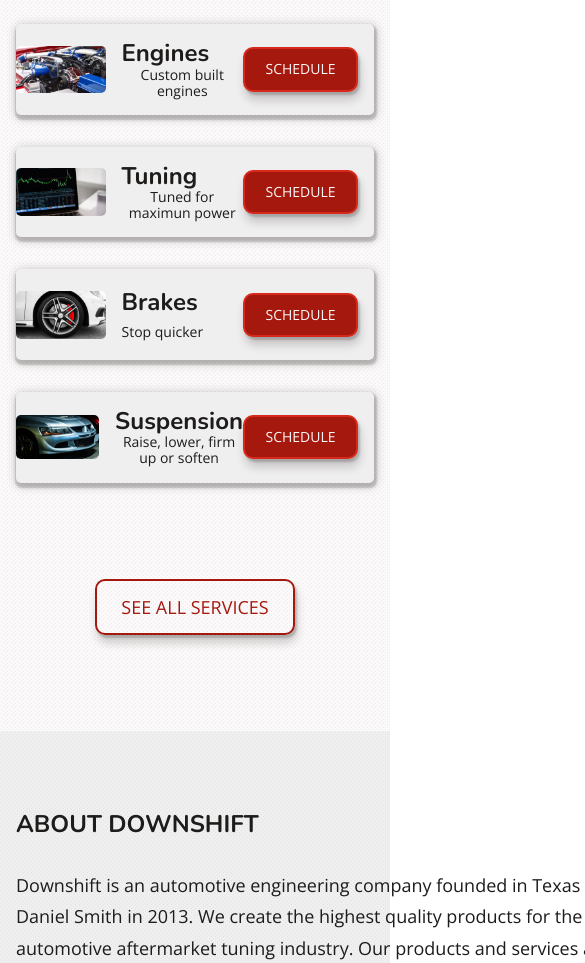
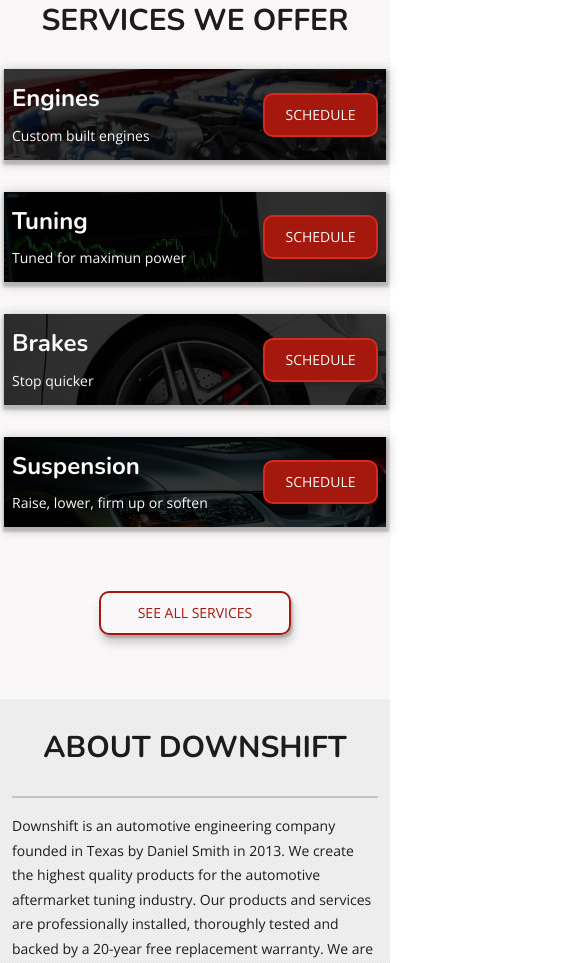
Before and after one commit to jwalker2276/gatsby-site-demo, a Gatsby site: page / in a window 390 px wide. Shown: the part 1037-2000 px from the top of the page, 585 px wide, since content can reach past the window. Built offline with nearby package versions, Linux system fonts and the light colour scheme; Gatsby itself is replaced by a stand-in of ours.

Commit message:
Adjusted about section mobile layout.

```diff
--- a/src/components/common/section-title.js
+++ b/src/components/common/section-title.js
@@ -18,7 +18,8 @@
   color: var(--heading-dark);
 
   @media (max-width: 500px) {
-    font-size: 24px;
+    font-size: 30px;
+    margin: 32px 0 32px 0;
   }
 `;
 
--- a/src/components/home/about.js
+++ b/src/components/home/about.js
@@ -51,16 +51,30 @@
   width: 100%;
   margin: auto;
   max-width: 1440px;
+
+  @media screen and (max-width: 500px) {
+    padding: 0px 4px;
+    grid-template: 1fr / 1fr;
+  }
 `;
 
 const SectionLeft = styled.div`
   display: grid;
   grid-template: auto auto / 1fr;
   grid-column: 1 / 2;
+
+  @media screen and (max-width: 500px) {
+    justify-items: center;
+    padding: 0 8px;
+  }
 `;
 
 const SectionRight = styled.div`
   grid-column: 2 / -1;
+
+  @media screen and (max-width: 500px) {
+    display: none;
+  }
 `;
 
 const SectionParagraph = styled.p`
@@ -70,4 +84,11 @@
   line-height: 1.75;
   margin-bottom: 32px;
   border-bottom: 2px solid var(--shadow);
+
+  @media screen and (max-width: 500px) {
+    width: auto;
+    font-size: 14px;
+    border-top: 2px solid var(--shadow);
+    padding: 16px 0;
+  }
 `;
--- a/src/components/home/service-ads.js
+++ b/src/components/home/service-ads.js
@@ -64,6 +64,10 @@
   @media (max-width: 960px) {
     grid-template: repeat(3, 1fr) / 1fr;
   }
+
+  @media (max-width: 500px) {
+    padding: 0 4px;
+  }
 `;
 
 const BasicAd = styled.div`
@@ -104,6 +108,10 @@
 
   @media (max-width: 1060px) {
     font-size: 24px;
+  }
+
+  @media (max-width: 500px) {
+    font-size: 20px;
   }
 `;
 
--- a/src/components/home/service-card.js
+++ b/src/components/home/service-card.js
@@ -5,7 +5,7 @@
 const ServiceCard = ({ data }) => (
   <CardWrapper>
     <CardImage src={data.ImgSrc} alt={data.Alt} />
-    <CardInner>
+    <CardInner image={data.ImgSrc}>
       <CardIcon src={data.Icon} alt="Service Icon" />
       <CardTitle>{data.Heading}</CardTitle>
       <CardDesc>{data.Text}</CardDesc>
@@ -20,11 +20,15 @@
   justify-items: center;
 
   @media screen and (max-width: 960px) {
-    border-radius: 5px;
     grid-template: auto / 1fr 3fr;
     align-items: center;
     background-color: var(--neut-lighter);
     box-shadow: 1px 3px 2px 2px var(--shadow), 1px 2px 10px 2px var(--shadow);
+  }
+
+  @media screen and (max-width: 500px) {
+    width: 100%;
+    grid-template: auto / 1fr;
   }
 `;
 
@@ -35,6 +39,10 @@
   @media screen and (max-width: 960px) {
     margin-bottom: 0;
   }
+
+  @media screen and (max-width: 500px) {
+    display: none;
+  }
 `;
 
 const CardInner = styled.div`
@@ -43,10 +51,8 @@
   justify-items: center;
   background-color: var(--neut-lightest);
   grid-template: repeat(4, auto) / 310px;
-  box-shadow: 0px 2px 3px 1px rgba(0, 0, 0, 0.25);
   transform: translateY(-5px);
   z-index: 10;
-  border-radius: 5px;
   box-shadow: 2px 3px 2px 0px var(--shadow), 2px 8px 10px 0px var(--shadow);
 
   @media screen and (max-width: 1360px) {
@@ -67,6 +73,13 @@
     height: 100%;
     padding: 16px 0 16px 16px;
     box-shadow: none;
+  }
+
+  @media screen and (max-width: 500px) {
+    background-image: linear-gradient(rgba(0, 0, 0, 0.8), rgba(0, 0, 0, 0.8)),
+      url(${props => props.image});
+    background-size: cover;
+    padding: 16px 0 16px 8px;
   }
 `;
 
@@ -101,6 +114,10 @@
   @media screen and (max-width: 700px) {
     font-size: 24px;
   }
+
+  @media screen and (max-width: 500px) {
+    color: var(--body-light);
+  }
 `;
 
 const CardDesc = styled.p`
@@ -121,6 +138,14 @@
     grid-column: 1 / 2;
     grid-row: 2 / -1;
     margin: 0;
+  }
+
+  @media screen and (max-width: 500px) {
+    grid-column: 1 / 2;
+    grid-row: 2 / -1;
+    margin-top: 16px;
+    text-align: left;
+    color: var(--body-light);
   }
 `;
 
@@ -161,6 +186,10 @@
     padding: 12px 0;
     width: 115px;
   }
+
+  @media screen and (max-width: 500px) {
+    margin-right: 8px;
+  }
 `;
 
 export default ServiceCard;
--- a/src/components/home/services.js
+++ b/src/components/home/services.js
@@ -86,6 +86,7 @@
   @media screen and (max-width: 960px) {
     grid-template: repeat(4, 1fr) / 1fr;
     grid-row-gap: 32px;
+    padding: 0 4px;
   }
 `;
 
@@ -113,4 +114,11 @@
     box-shadow: 2px 8px 2px 0px var(--shadow), 2px 8px 15px 0px var(--shadow);
     transform: translate(0px, -2px);
   }
+
+  @media screen and (max-width: 500px) {
+    font-size: 14px;
+    padding: 12px 0;
+    width: 192px;
+    margin: 0px auto 64px auto;
+  }
 `;
```
